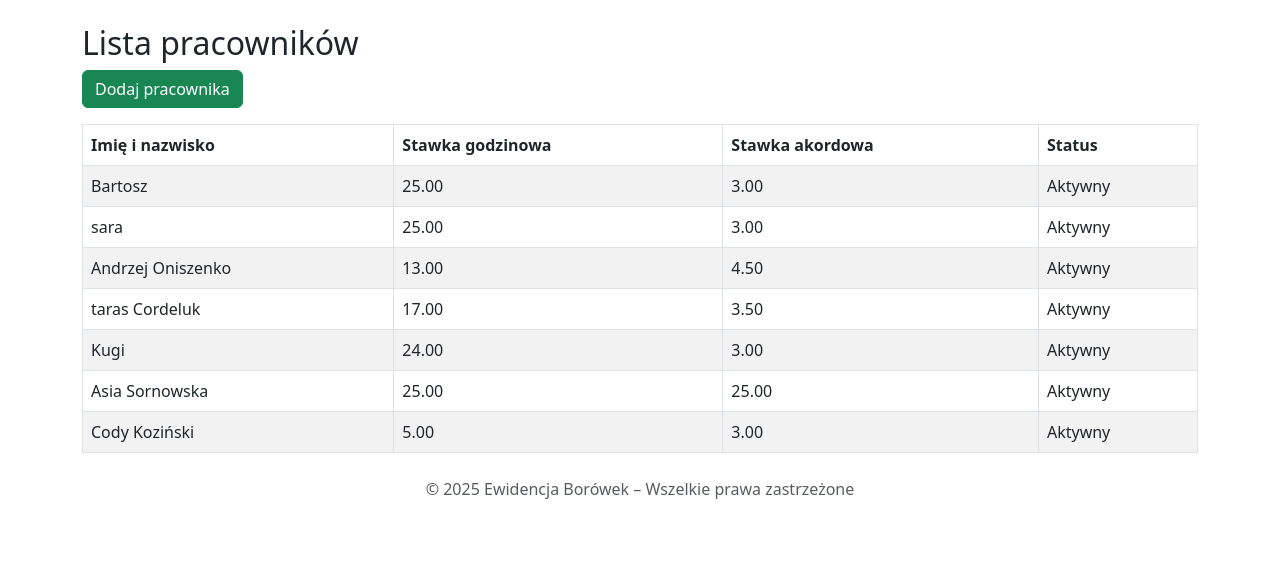
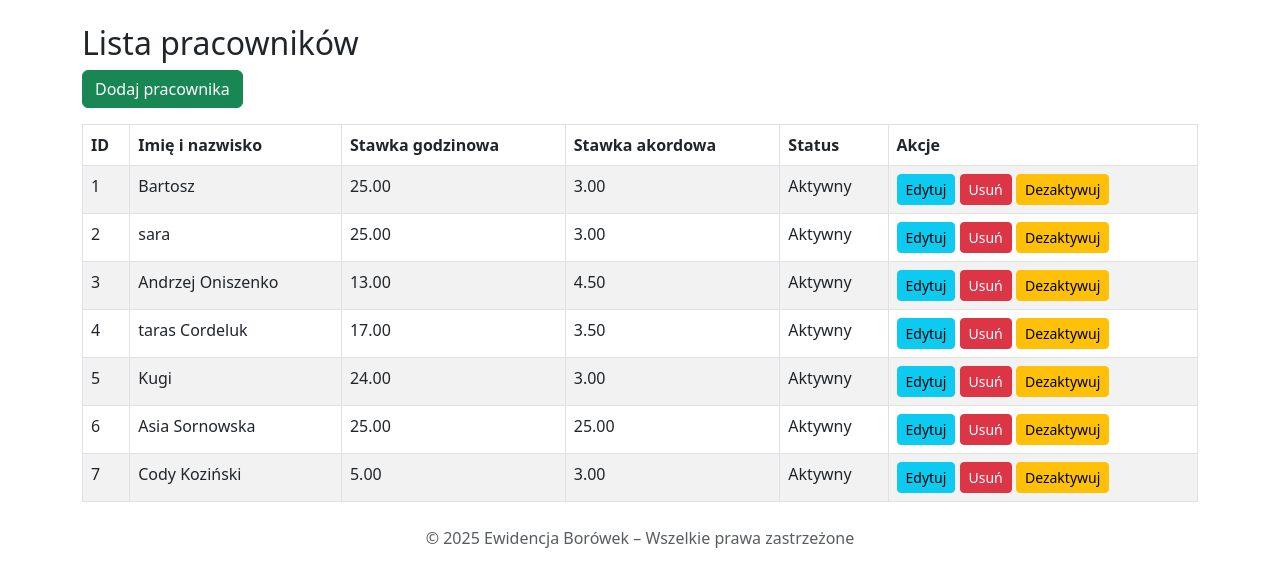
Before and after one commit to Reus1231/Ewidencja, a Flask app: page /employees in a window 1280 px wide. Shown: the part 56-643 px from the top of the page. Run offline with Flask 3, Linux system fonts and the light colour scheme; a user stored in the database is signed in.

Commit message:
Wprowadzone zmiany do aplikacji Flask

```diff
--- a/app.py
+++ b/app.py
@@ -202,6 +202,24 @@ def dashboard():
 def employees():
     employees = Employee.query.all()
     return render_template('employees.html', employees=employees)
+
+@app.route('/deactivate_employee/<int:employee_id>', methods=['POST'])
+@login_required
+def deactivate_employee(employee_id):
+    emp = Employee.query.get_or_404(employee_id)
+    emp.is_active = False
+    db.session.commit()
+    flash('Pracownik został dezaktywowany.', 'info')
+    return redirect(url_for('employees'))
+
+@app.route('/activate_employee/<int:employee_id>', methods=['POST'])
+@login_required
+def activate_employee(employee_id):
+    emp = Employee.query.get_or_404(employee_id)
+    emp.is_active = True
+    db.session.commit()
+    flash('Pracownik został ponownie aktywowany.', 'success')
+    return redirect(url_for('employees'))
 
 @app.route('/add_employee', methods=['GET', 'POST'])
 @login_required
--- a/templates/employees.html
+++ b/templates/employees.html
@@ -6,19 +6,37 @@
     <table class="table table-striped table-bordered">
         <thead>
             <tr>
+                <th>ID</th>
                 <th>Imię i nazwisko</th>
                 <th>Stawka godzinowa</th>
                 <th>Stawka akordowa</th>
                 <th>Status</th>
+                <th>Akcje</th>
             </tr>
         </thead>
         <tbody>
         {% for emp in employees %}
             <tr>
+                <td>{{ emp.id }}</td>
                 <td>{{ emp.name }}</td>
                 <td>{{ "%.2f"|format(emp.hourly_rate) }}</td>
                 <td>{{ "%.2f"|format(emp.piece_rate) }}</td>
                 <td>{% if emp.is_active %}Aktywny{% else %}Nieaktywny{% endif %}</td>
+                <td>
+                    <a href="{{ url_for('edit_employee', employee_id=emp.id) }}" class="btn btn-sm btn-info">Edytuj</a>
+                    <form action="{{ url_for('delete_employee', employee_id=emp.id) }}" method="POST" style="display:inline;" onsubmit="return confirm('Czy na pewno chcesz usunąć pracownika?');">
+                        <button type="submit" class="btn btn-sm btn-danger">Usuń</button>
+                    </form>
+                    {% if emp.is_active %}
+                    <form action="{{ url_for('deactivate_employee', employee_id=emp.id) }}" method="POST" style="display:inline;">
+                        <button type="submit" class="btn btn-sm btn-warning">Dezaktywuj</button>
+                    </form>
+                    {% else %}
+                    <form action="{{ url_for('activate_employee', employee_id=emp.id) }}" method="POST" style="display:inline;">
+                        <button type="submit" class="btn btn-sm btn-success">Aktywuj</button>
+                    </form>
+                    {% endif %}
+                </td>
             </tr>
         {% endfor %}
         </tbody>
```
